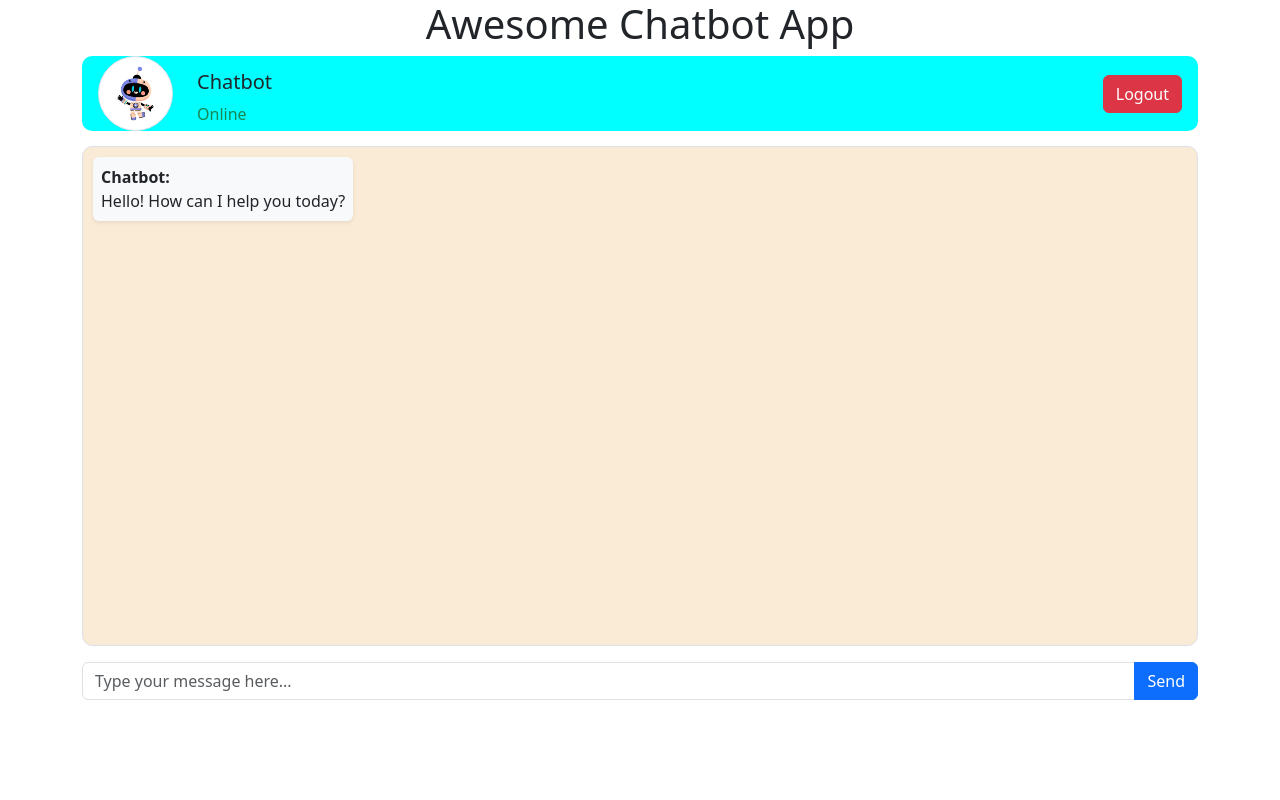
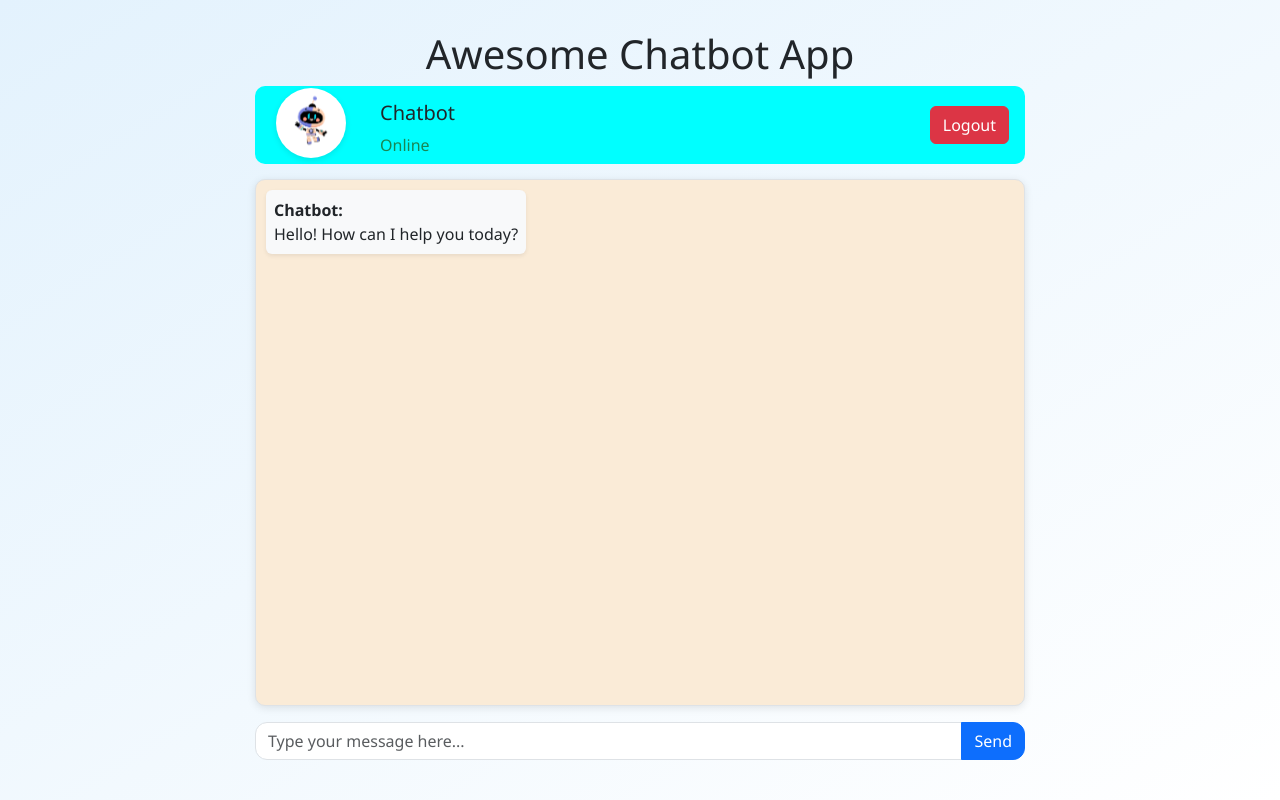
Before and after one commit to navarretecris/chatBot, a PHP site: page /chatbot.php in a window 1280 px wide. Run offline with PHP 8.4, Linux system fonts and the light colour scheme; the visitor is signed in with stand-in values (Sample User, id 1).

Commit message:
third commit - cambios frontend chatbot

```diff
--- a/chatbot.php
+++ b/chatbot.php
@@ -9,18 +9,23 @@
 
     <link href="https://cdn.jsdelivr.net/npm/bootstrap@5.3.3/dist/css/bootstrap.min.css" rel="stylesheet"
         integrity="sha384-QWTKZyjpPEjISv5WaRU9OFeRpok6YctnYmDr5pNlyT2bRjXh0JMhjY6hW+ALEwIH" crossorigin="anonymous">
+
+    <!-- Archivo de estilos personalizados -->
+    <link rel="stylesheet" href="css/chatbotstyles.css">
 </head>
 
 <body>
 
-    <div class="container">
+<div class="container chat-wrapper">
         <h1 class="text-center">Awesome Chatbot App</h1>
 
 
 
         <div class="d-flex align-items-center justify-content-between px-3" style="background-color: aqua; border-radius: 10px;">
             <div class="d-flex align-items-center">
-                <img src="./icons/chatBot.png" class="rounded-circle img-thumbnail" width="75px" alt="Chatbot Icon">
+            <div class="logo-container">
+    <img src="./icons/chatBot.png" class="chatbot-logo" alt="Chatbot Icon">
+</div>
                 <div class="ms-3">
                     <h5 class="m-2">Chatbot</h5>
                     <span class="m-2 text-success">Online</span>
--- /dev/null
+++ b/css/chatbotstyles.css
@@ -0,0 +1,163 @@
+/* ========== GENERAL LAYOUT ========== */
+html, body {
+    margin: 0;
+    padding: 0;
+    min-height: 100vh;
+    background: linear-gradient(to bottom right, #e3f2fd, #ffffff);
+    font-family: 'Segoe UI', Tahoma, Geneva, Verdana, sans-serif;
+}
+
+.chat-wrapper {
+    min-height: 100vh;
+    display: flex;
+    flex-direction: column;
+    justify-content: flex-start;
+    max-width: 800px;
+    margin: 0 auto;
+    padding: 30px 15px;
+}
+
+/* ========== HEADER ========== */
+.chat-header {
+    background: linear-gradient(to right, #00c6ff, #0072ff);
+    border-radius: 12px;
+    padding: 10px 20px;
+    box-shadow: 0 4px 12px rgba(0, 0, 0, 0.15);
+    color: white;
+    margin-bottom: 15px;
+}
+
+.chat-header h5 {
+    color: white;
+    margin-bottom: 0;
+}
+
+.chat-header span {
+    color: #d1ffcf;
+    font-size: 0.9rem;
+}
+
+.chat-header .btn-danger {
+    background-color: #ff4d4d;
+    border-color: #ff4d4d;
+    font-weight: bold;
+    transition: 0.2s ease-in-out;
+}
+
+.chat-header .btn-danger:hover {
+    background-color: #e60000;
+    border-color: #e60000;
+}
+
+/* ========== LOGO CON ESPACIO Y ANIMACIÓN ========== */
+.logo-container {
+    width: 70px;
+    height: 70px;
+    border-radius: 50%;
+    background-color: white;
+    padding: 6px;
+    margin-left: 5px;
+    margin-right: 10px;
+    margin-top: 2px;
+    margin-bottom: 6px;
+    display: flex;
+    align-items: center;
+    justify-content: center;
+    box-shadow: 0 2px 6px rgba(0,0,0,0.1);
+}
+
+.chatbot-logo {
+    width: 100%;
+    border-radius: 50%;
+    animation: floatBot 3s ease-in-out infinite;
+    display: inline-block;
+    will-change: transform;
+}
+
+@keyframes floatBot {
+    0%   { transform: translateY(0); }
+    50%  { transform: translateY(-8px); }
+    100% { transform: translateY(0); }
+}
+
+/* ========== CHAT AREA ========== */
+#chatContainer {
+    flex: 1;
+    background-color: #faecd6;
+    border-radius: 12px;
+    padding: 15px;
+    overflow-y: auto;
+    box-shadow: 0 2px 8px rgba(0,0,0,0.1);
+}
+
+/* ========== MENSAJES ========== */
+.message-left,
+.message-right {
+    display: flex;
+    margin-bottom: 12px;
+}
+
+.message-left {
+    justify-content: flex-start;
+}
+
+.message-right {
+    justify-content: flex-end;
+}
+
+.message-bubble {
+    max-width: 70%;
+    padding: 10px 15px;
+    border-radius: 16px;
+    box-shadow: 0 1px 4px rgba(0, 0, 0, 0.1);
+    font-size: 0.95rem;
+    line-height: 1.5;
+}
+
+.message-left .message-bubble {
+    background-color: #ffffff;
+    color: #000;
+}
+
+.message-right .message-bubble {
+    background-color: #007bff;
+    color: #fff;
+}
+
+/* ========== INPUT FIXED AL FONDO ========== */
+.input-group {
+    margin-top: auto;
+    padding-bottom: 10px;
+}
+
+#textbox {
+    border-radius: 12px 0 0 12px;
+}
+
+#sendBtn {
+    border-radius: 0 12px 12px 0;
+}
+
+/* ========== ESTILO DE LA IMAGEN DEL POKÉMON CON ANIMACIÓN ========== */
+.pokemon-img {
+    width: 100px;
+    height: 100px;
+    object-fit: cover;
+    border-radius: 50%;
+    box-shadow: 0 6px 16px rgba(0, 0, 0, 0.25);
+    animation: zoomIn 0.6s ease-in-out;
+}
+
+@keyframes zoomIn {
+    0% {
+        transform: scale(0.3);
+        opacity: 0;
+    }
+    60% {
+        transform: scale(1.1);
+        opacity: 1;
+    }
+    100% {
+        transform: scale(1);
+    }
+}
--- a/js/chatbot.js
+++ b/js/chatbot.js
@@ -1,9 +1,9 @@
 document.addEventListener("DOMContentLoaded", function () {
     console.log("✅ chatbot.js cargado correctamente");
 
-    var sendBtn = document.getElementById('sendBtn');
-    var textbox = document.getElementById('textbox');
-    var chatContainer = document.getElementById('chatContainer');
+    const sendBtn = document.getElementById('sendBtn');
+    const textbox = document.getElementById('textbox');
+    const chatContainer = document.getElementById('chatContainer');
 
     if (!sendBtn || !textbox || !chatContainer) {
         console.error("❌ No se encontraron los elementos del chat.");
@@ -11,10 +11,10 @@ document.addEventListener("DOMContentLoaded", function () {
     }
 
     function sendMessage(messageText) {
-        var messageWrapper = document.createElement('div');
+        const messageWrapper = document.createElement('div');
         messageWrapper.classList.add('d-flex', 'justify-content-end', 'mb-3');
 
-        var messageElement = document.createElement('div');
+        const messageElement = document.createElement('div');
         messageElement.classList.add('bg-primary', 'text-white', 'rounded', 'p-2', 'shadow-sm', 'text-end');
         messageElement.style.maxWidth = '60%';
         messageElement.style.display = 'inline-block';
@@ -27,7 +27,6 @@ document.addEventListener("DOMContentLoaded", function () {
         chatContainer.scrollTop = chatContainer.scrollHeight;
         textbox.value = "";
 
-        // Primero, consultar en la base de datos
         fetch("getResponse.php", {
             method: "POST",
             headers: { "Content-Type": "application/x-www-form-urlencoded" },
@@ -36,9 +35,8 @@ document.addEventListener("DOMContentLoaded", function () {
         .then(response => response.json())
         .then(data => {
             if (data.success) {
-                displayBotMessage(data.response); // Respuesta de la base de datos
+                displayBotMessage(data.response);
             } else {
-                // Si no hay respuesta en la base de datos, probar con la API de Pokémon
                 if (messageText.toLowerCase().includes("pokemon") || messageText.toLowerCase().includes("tell me about")) {
                     fetchPokemonData(messageText);
                 } else {
@@ -52,8 +50,8 @@ document.addEventListener("DOMContentLoaded", function () {
     }
 
     function fetchPokemonData(userMessage) {
-        let words = userMessage.split(" ");
-        let pokemonName = words[words.length - 1].toLowerCase(); // Última palabra como nombre del Pokémon
+        const words = userMessage.split(" ");
+        const pokemonName = words[words.length - 1].toLowerCase();
 
         fetch(`https://pokeapi.co/api/v2/pokemon/${pokemonName}`)
             .then(response => {
@@ -63,57 +61,67 @@ document.addEventListener("DOMContentLoaded", function () {
             .then(data => {
                 const types = data.types.map(t => t.type.name).join(", ");
                 const abilities = data.abilities.map(a => a.ability.name).join(", ");
-                const stats = data.stats.map(s => `${s.stat.name}: ${s.base_stat}`).join(", ");
-                const weight = data.weight / 10; // Peso en kg
-                const height = data.height / 10; // Altura en m
+                const stats = data.stats.map(s => `<tr><td>${s.stat.name}</td><td>${s.base_stat}</td></tr>`).join("");
+                const weight = (data.weight / 10).toFixed(1);
+                const height = (data.height / 10).toFixed(1);
                 const baseExperience = data.base_experience;
-
+                const image = data.sprites.front_default;
 
                 const botResponse = `
-                    **${data.name.toUpperCase()}** 🏆
-                    - **Tipo**: ${types}
-                    - **Habilidades**: ${abilities}
-                    - **Estadísticas**: ${stats}
-                    - **Peso**: ${weight} kg
-                    - **Altura**: ${height} m
-                    - **Experiencia Base**: ${baseExperience}
+                    <div class="card shadow-sm">
+                        <div class="card-body text-center">
+                            <img src="${image}" alt="${pokemonName}" class="pokemon-img mb-3">
+                            <h5 class="card-title text-primary">${data.name.toUpperCase()} 🏆</h5>
+                            <p><strong>Tipo:</strong> ${types}</p>
+                            <p><strong>Habilidades:</strong> ${abilities}</p>
+                            <table class="table table-sm table-bordered mb-2">
+                                <thead class="table-light">
+                                    <tr><th>Estadística</th><th>Valor</th></tr>
+                                </thead>
+                                <tbody>${stats}</tbody>
+                            </table>
+                            <p><strong>Peso:</strong> ${weight} kg</p>
+                            <p><strong>Altura:</strong> ${height} m</p>
+                            <p><strong>Experiencia Base:</strong> ${baseExperience}</p>
+                        </div>
+                    </div>
                 `;
 
                 displayBotMessage(botResponse);
             })
             .catch(error => {
-                console.error("Error al obtener datos del Pokémon:", error);
+                console.error("❌ Error al obtener datos del Pokémon:", error);
                 displayBotMessage("No pude encontrar ese Pokémon. ¡Intenta con otro!");
             });
     }
 
     function displayBotMessage(botResponse) {
-        var botMessageWrapper = document.createElement('div');
+        const botMessageWrapper = document.createElement('div');
         botMessageWrapper.classList.add('d-flex', 'justify-content-start', 'mb-3');
 
-        var botMessageElement = document.createElement('div');
+        const botMessageElement = document.createElement('div');
         botMessageElement.classList.add('bg-light', 'text-dark', 'rounded', 'p-2', 'shadow-sm', 'text-start');
         botMessageElement.style.maxWidth = '60%';
         botMessageElement.style.display = 'inline-block';
 
         botMessageElement.innerHTML = `<span><strong>Chatbot:</strong></span>
-                                       <p class="mb-0" style="margin-left: 5px;">${botResponse}</p>`;
+                                       <div style="margin-left: 5px;">${botResponse}</div>`;
 
         botMessageWrapper.appendChild(botMessageElement);
         chatContainer.appendChild(botMessageWrapper);
         chatContainer.scrollTop = chatContainer.scrollHeight;
     }
 
-    sendBtn.addEventListener('click', function () {
-        let messageText = textbox.value.trim();
+    sendBtn.addEventListener('click', () => {
+        const messageText = textbox.value.trim();
         if (messageText !== "") {
             sendMessage(messageText);
         }
     });
 
-    textbox.addEventListener('keypress', function (e) {
+    textbox.addEventListener('keypress', (e) => {
         if (e.key === "Enter") {
-            let messageText = textbox.value.trim();
+            const messageText = textbox.value.trim();
             if (messageText !== "") {
                 sendMessage(messageText);
             }
```
